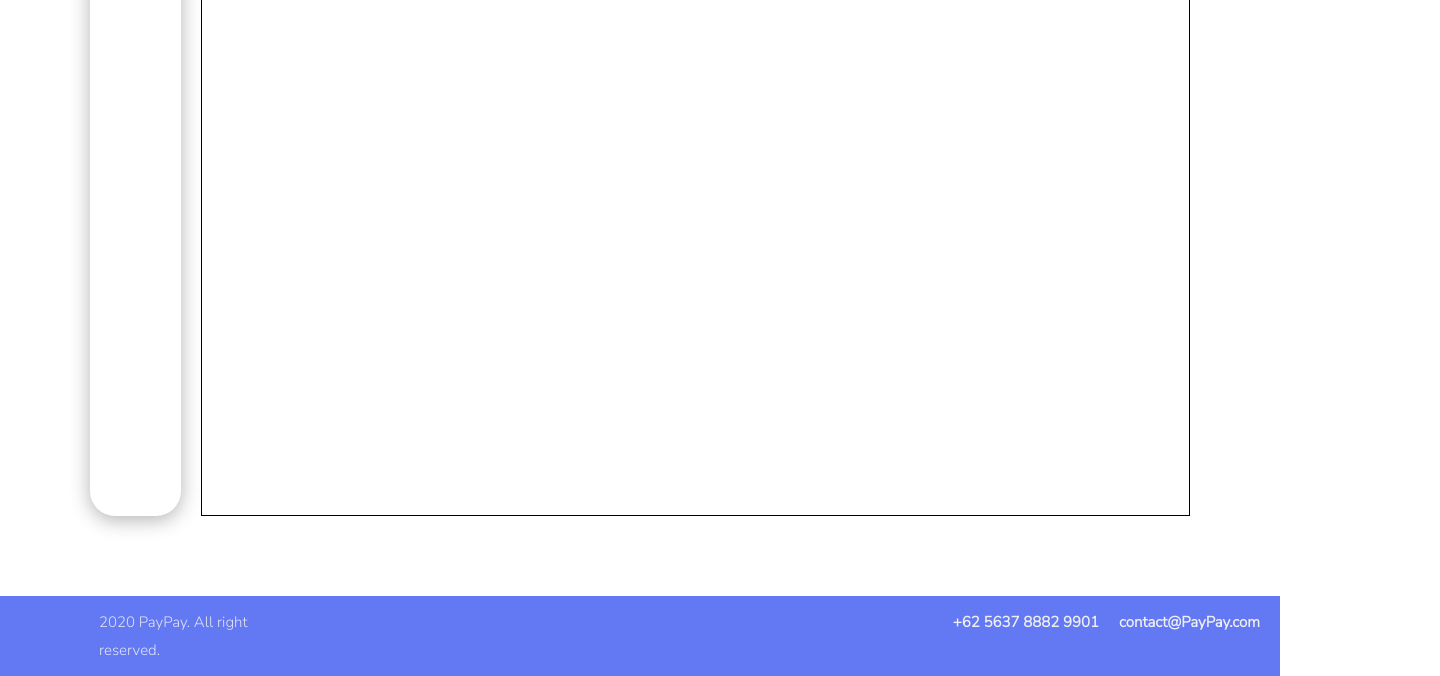
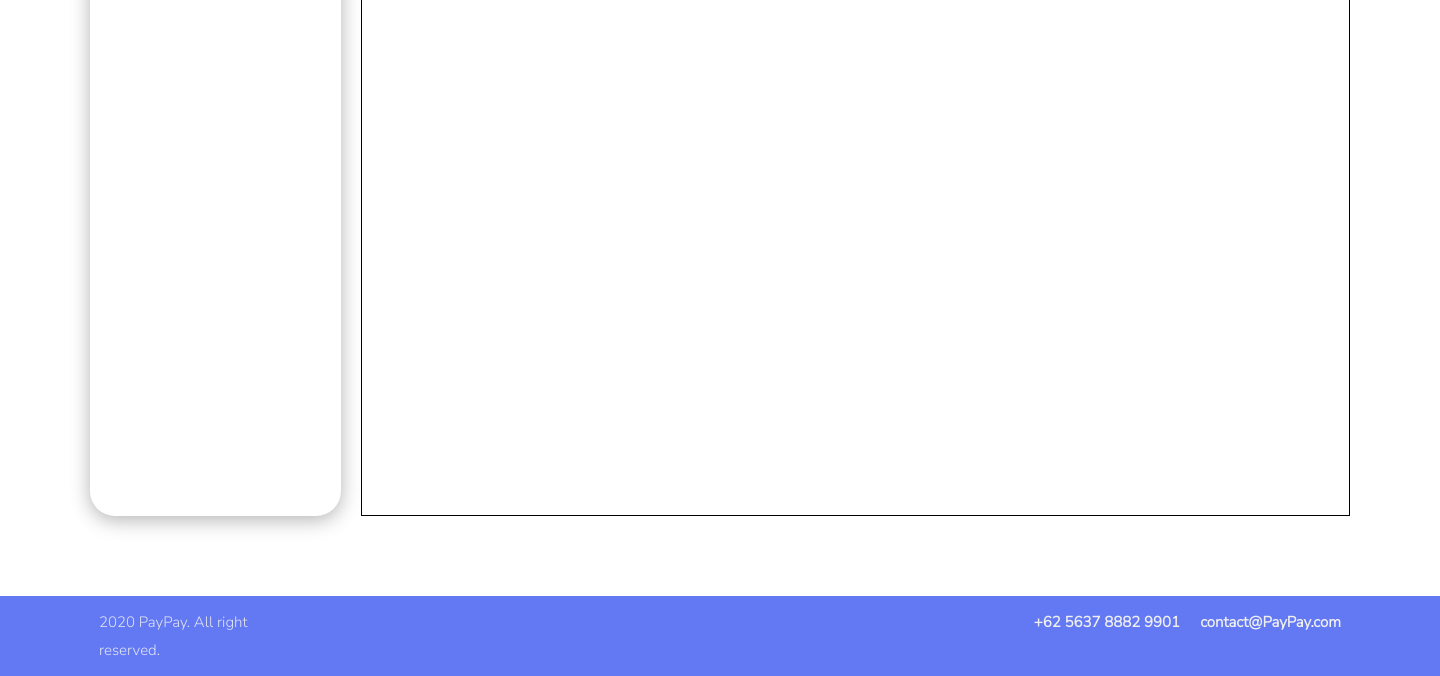
Before and after one commit to bca-batch-5/Paypay, a plain HTML site: page home.html in a window 1280 px wide. Shown: the part 354-1030 px from the top of the page, 1440 px wide, since content can reach past the window. Drawn offline with nearby package versions, Linux system fonts and the light colour scheme.

Commit message:
fixing ukuran home

```diff
--- a/Styles/home.css
+++ b/Styles/home.css
@@ -199,3 +199,13 @@ nav {
 .border-image-button{
     margin-right: 5px;
 }
+
+@media screen and (max-width: 1440px) {
+    header, footer{
+        width: 1440px;
+    }
+    .border-main {
+        width: 1440px;
+        height: 800px;
+    }
+}
```
